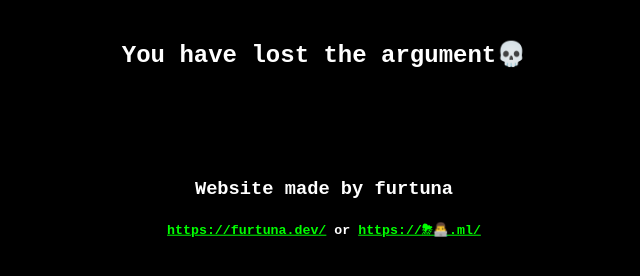
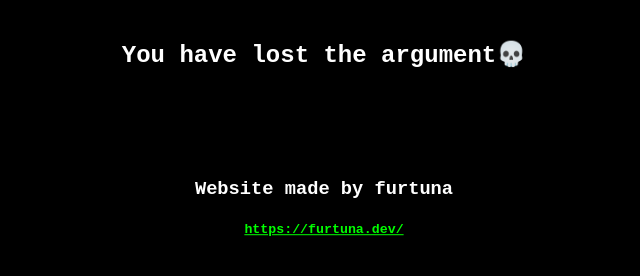
Before and after one commit to furtuna-dev/emoji-websites, a plain HTML site: page index.html in a window 1280 px wide. Shown: the part 332-608 px from the top of the page, without its empty margins (316-956 px from the left). Drawn offline with Linux system fonts and the light colour scheme.

Commit message:
bruh updated the site once again

```diff
--- a/index.html
+++ b/index.html
@@ -35,7 +35,8 @@ a {
             <h1>R.I.P. BOZO💀</h1>
             <h2>You have lost the argument💀</h3>
             <h3 style="padding-top: 7vw">Website made by furtuna</h3>
-            <h5><a href="https://furtuna.dev/">https://furtuna.dev/</a> or <a href="https://⛈👨‍💻.ml/">https://⛈👨‍💻.ml/</a><h5>
+            <h5><a href="https://furtuna.dev/">https://furtuna.dev/</a><h5>
+            <!-- or <a href="https://⛈👨‍💻.ml/">https://⛈👨‍💻.ml/</a>-->
         </div>
     </body>
 </html>
```
